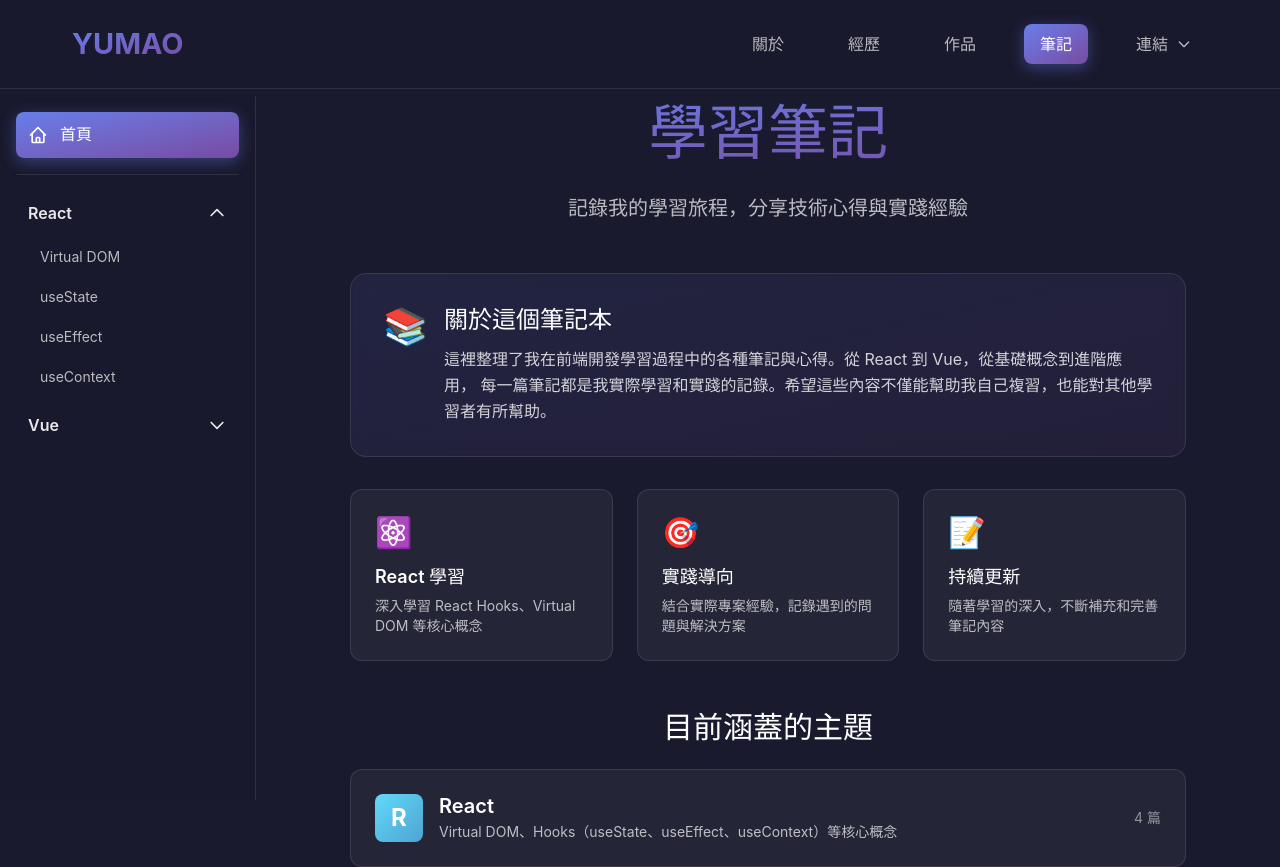
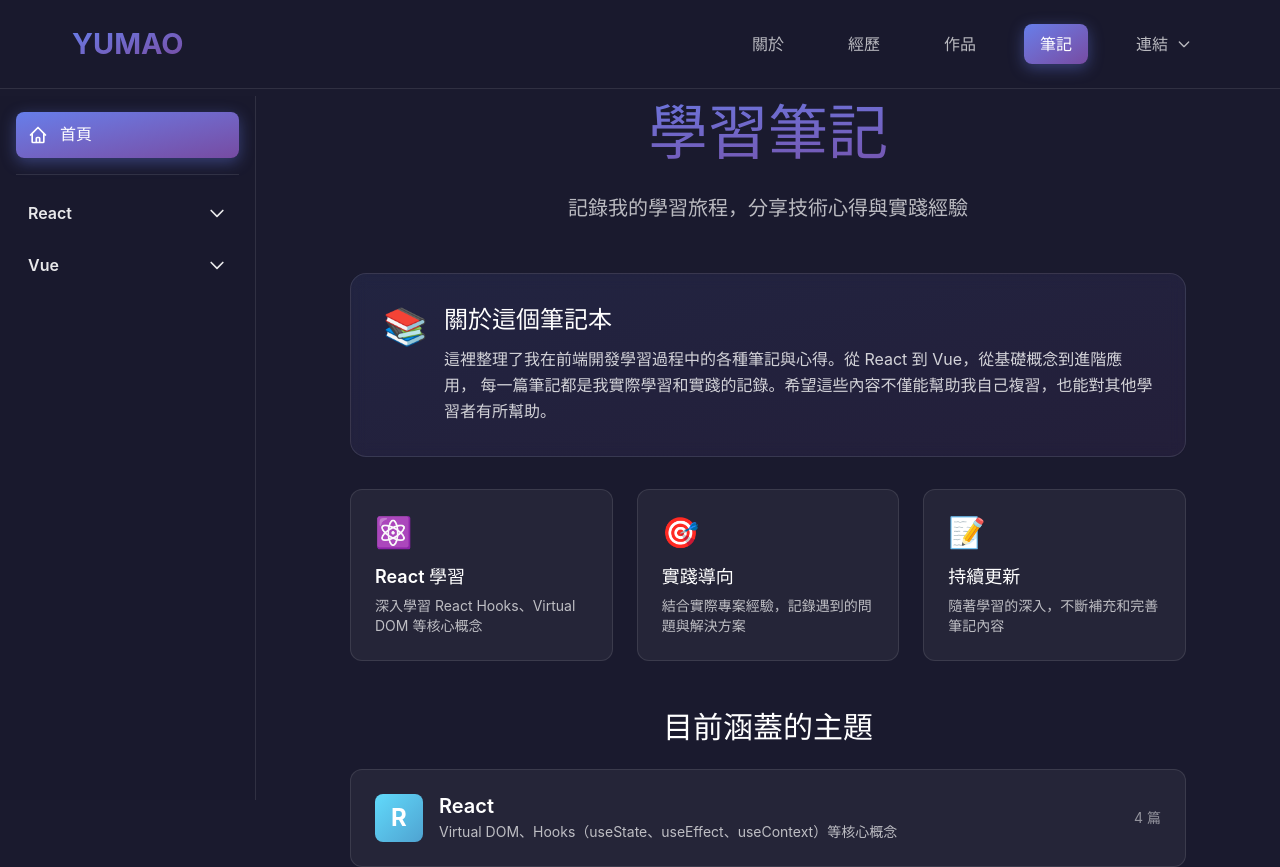
Before and after one commit to nkustyumao/yumao, a React (Vite) app: page /note in a window 1280 px wide. Shown: the top 867 px of the page. Built offline with nearby package versions, Linux system fonts and the light colour scheme.

Commit message:
更新羽毛球圖片，調整CSS樣式以改善排版，新增專案連結並優化專案描述內容，清理側邊欄的展開狀態管理邏輯。

```diff
--- a/src/components/Project.tsx
+++ b/src/components/Project.tsx
@@ -55,7 +55,9 @@ const Project = () => {
               <img src="/badminton.png" alt="Badminton" className="w-full h-full object-cover object-center block" />
               <div className="absolute inset-0 bg-[rgba(102,126,234,0.9)] flex flex-col items-center justify-center opacity-0 transition-opacity duration-300 group-hover:opacity-100">
                 <h3 className="text-white text-[1.8rem] mb-2">羽球下場排隊系統</h3>
-                {/* <p className="text-white/90 text-base">點擊查看詳情</p> */}
+                <a href="https://badminton.yumaoapp.com/" target="_blank" rel="noopener noreferrer">
+                  <span className="text-white">點擊查看詳情</span>
+                </a>
               </div>
             </div>
             <div className="p-8 relative min-h-[200px]">
@@ -71,7 +73,8 @@ const Project = () => {
               </div>
               <div className="hidden group-hover:block transition-all duration-300">
                 <p className="text-white/90 mb-4 leading-[1.8]">
-                  羽球排隊下場系統。使用 Next.js 做全端開發，並將人員、場地等等資料以 MySQL 做資料庫管理。
+                  羽球場地排隊管理系統，解決傳統排隊管理效率低、容易出錯的問題。系統採用 Next.js 15
+                  全端開發，整合即時通訊技術，提供流暢的使用者體驗和可視化的管理流程。
                 </p>
               </div>
             </div>
--- a/src/components/Sidebar.tsx
+++ b/src/components/Sidebar.tsx
@@ -20,7 +20,7 @@ interface SidebarProps {
 }
 
 const Sidebar = ({ categories, selectedPage, onSelectPage, isOpen, onClose }: SidebarProps) => {
-  const [expandedCategories, setExpandedCategories] = useState<string[]>(["react"]);
+  const [expandedCategories, setExpandedCategories] = useState<string[]>([]);
 
   const toggleCategory = (categoryId: string) => {
     setExpandedCategories((prev) =>
--- a/src/index.css
+++ b/src/index.css
@@ -1,7 +1,7 @@
 @import "tailwindcss";
 
 :root {
-  font-family: 'Inter', 'Segoe UI', system-ui, Avenir, Helvetica, Arial, sans-serif;
+  font-family: "Inter", "Segoe UI", system-ui, Avenir, Helvetica, Arial, sans-serif;
   line-height: 1.6;
   font-weight: 400;
 
@@ -20,6 +20,7 @@ body {
   min-width: 320px;
   min-height: 100vh;
   background: #1a1a2e;
+  user-select: none;
 }
 
 #root {
@@ -36,7 +37,12 @@ a:hover {
   color: #764ba2;
 }
 
-h1, h2, h3, h4, h5, h6 {
+h1,
+h2,
+h3,
+h4,
+h5,
+h6 {
   line-height: 1.2;
 }
 
@@ -92,7 +98,8 @@ table {
 }
 
 /* 優化長單詞換行 */
-article p, article li {
+article p,
+article li {
   word-wrap: break-word;
   overflow-wrap: break-word;
 }
```
Also changed, not shown: public/badminton.png.
